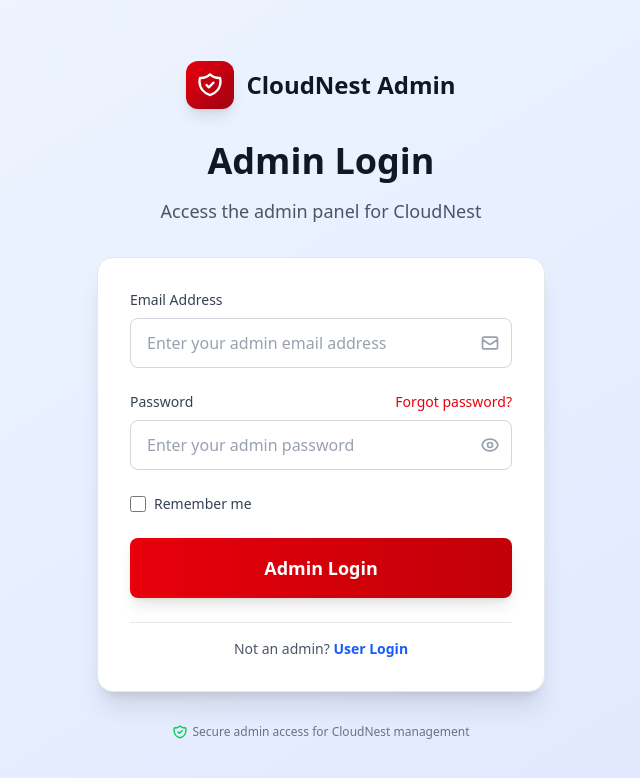
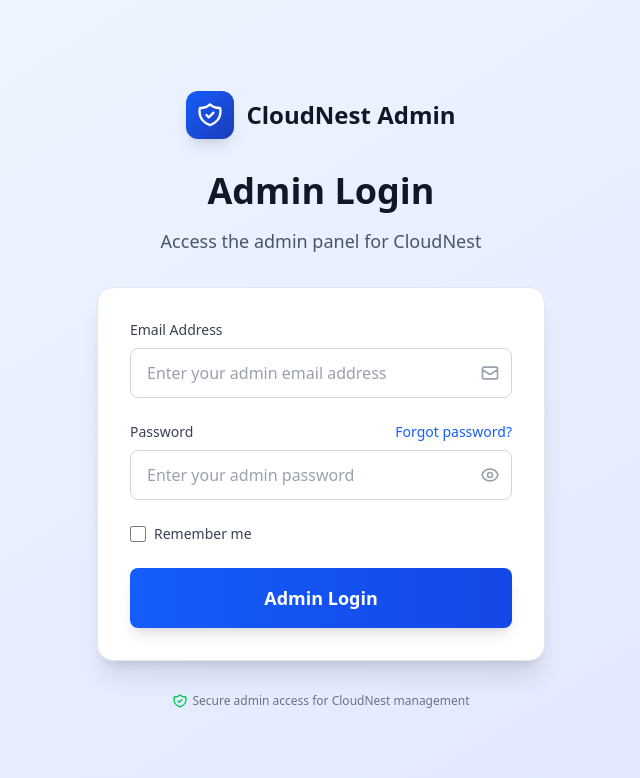
Before and after one commit to risha328/CloudNest, a React (Vite) app in the folder frontend/: page /admin/login in a window 1280 px wide. Shown: the top 778 px of the page, without its empty margins (319-959 px from the left). Built offline with nearby package versions, Linux system fonts and the light colour scheme.

Commit message:
admin login change

```diff
--- a/frontend/src/pages/AdminLogin.jsx
+++ b/frontend/src/pages/AdminLogin.jsx
@@ -65,7 +65,7 @@ const AdminLogin = () => {
         {/* Header */}
         <div className="text-center">
           <Link to="/" className="inline-flex items-center space-x-3 mb-8">
-            <div className="w-12 h-12 bg-gradient-to-br from-red-600 to-red-800 rounded-xl flex items-center justify-center shadow-lg">
+            <div className="w-12 h-12 bg-gradient-to-br from-blue-600 to-blue-800 rounded-xl flex items-center justify-center shadow-lg">
               <svg className="w-7 h-7 text-white" fill="none" stroke="currentColor" viewBox="0 0 24 24">
                 <path strokeLinecap="round" strokeLinejoin="round" strokeWidth={2} d="M9 12l2 2 4-4m5.618-4.016A11.955 11.955 0 0112 2.944a11.955 11.955 0 01-8.618 3.04A12.02 12.02 0 003 9c0 5.591 3.824 10.29 9 11.622 5.176-1.332 9-6.03 9-11.622 0-1.042-.133-2.052-.382-3.016z" />
               </svg>
@@ -105,7 +105,7 @@ const AdminLogin = () => {
                   name="email"
                   type="email"
                   required
-                  className="w-full px-4 py-3 border border-gray-300 rounded-lg focus:ring-2 focus:ring-red-500 focus:border-red-500 transition-colors placeholder-gray-400"
+                  className="w-full px-4 py-3 border border-gray-300 rounded-lg focus:ring-2 focus:ring-blue-500 focus:border-blue-500 transition-colors placeholder-gray-400"
                   placeholder="Enter your admin email address"
                   value={formData.email}
                   onChange={handleChange}
@@ -127,7 +127,7 @@ const AdminLogin = () => {
                 <button
                   type="button"
                   onClick={handleForgotPassword}
-                  className="text-sm text-red-600 hover:text-red-500 font-medium"
+                  className="text-sm text-blue-600 hover:text-blue-500 font-medium"
                 >
                   Forgot password?
                 </button>
@@ -138,7 +138,7 @@ const AdminLogin = () => {
                   name="password"
                   type={showPassword ? "text" : "password"}
                   required
-                  className="w-full px-4 py-3 border border-gray-300 rounded-lg focus:ring-2 focus:ring-red-500 focus:border-red-500 transition-colors placeholder-gray-400 pr-10"
+                  className="w-full px-4 py-3 border border-gray-300 rounded-lg focus:ring-2 focus:ring-blue-500 focus:border-blue-500 transition-colors placeholder-gray-400 pr-10"
                   placeholder="Enter your admin password"
                   value={formData.password}
                   onChange={handleChange}
@@ -167,7 +167,7 @@ const AdminLogin = () => {
                 type="checkbox"
                 checked={formData.rememberMe}
                 onChange={handleChange}
-                className="w-4 h-4 text-red-600 border-gray-300 rounded focus:ring-red-500"
+                className="w-4 h-4 text-blue-600 border-gray-300 rounded focus:ring-blue-500"
               />
               <label htmlFor="rememberMe" className="ml-2 block text-sm text-gray-700">
                 Remember me
@@ -178,7 +178,7 @@ const AdminLogin = () => {
             <button
               type="submit"
               disabled={loading}
-              className="w-full bg-gradient-to-r from-red-600 to-red-700 text-white py-4 px-6 rounded-lg font-semibold text-lg hover:from-red-700 hover:to-red-800 focus:outline-none focus:ring-4 focus:ring-red-500 focus:ring-opacity-50 transition-all duration-200 disabled:opacity-50 disabled:cursor-not-allowed shadow-lg"
+              className="w-full bg-gradient-to-r from-blue-600 to-blue-700 text-white py-4 px-6 rounded-lg font-semibold text-lg hover:from-blue-700 hover:to-blue-800 focus:outline-none focus:ring-4 focus:ring-blue-500 focus:ring-opacity-50 transition-all duration-200 disabled:opacity-50 disabled:cursor-not-allowed shadow-lg"
             >
               {loading ? (
                 <div className="flex items-center justify-center space-x-2">
@@ -191,14 +191,14 @@ const AdminLogin = () => {
             </button>
 
             {/* Back to User Login */}
-            <div className="text-center pt-4 border-t border-gray-200">
+            {/* <div className="text-center pt-4 border-t border-gray-200">
               <p className="text-sm text-gray-600">
                 Not an admin?{' '}
                 <Link to="/login" className="font-semibold text-blue-600 hover:text-blue-500 transition-colors">
                   User Login
                 </Link>
               </p>
-            </div>
+            </div> */}
           </form>
         </div>
 
```
